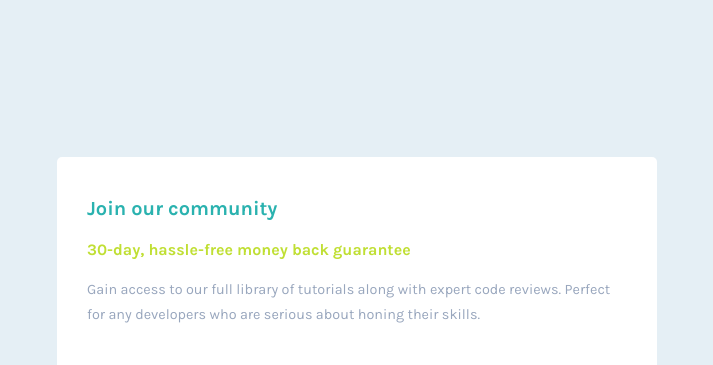
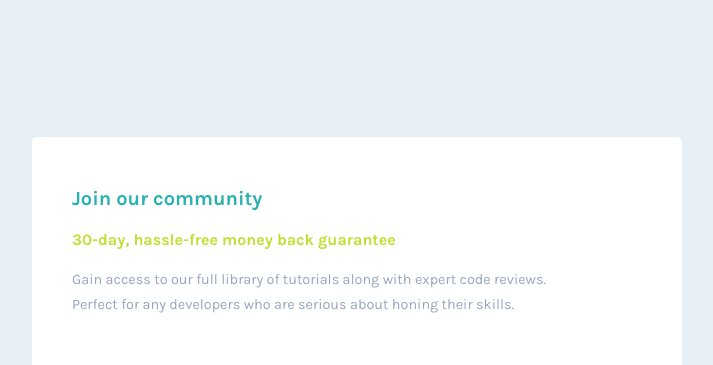
Before and after one commit to et-coder/pricing-grid-component, a plain HTML site: page index.html in a window 1280 px wide. Shown: the top 365 px of the page, without its empty margins (283-996 px from the left). Drawn offline with Linux system fonts and the light colour scheme.

Commit message:
adjust the text width

```diff
--- a/style.css
+++ b/style.css
@@ -122,7 +122,7 @@ body {
 
 @media only screen and (min-width: 1024px) {
     .container {
-        max-width: 600px;
+        max-width: 650px;
         display: grid;
         grid-template-columns: repeat(2, 1fr);
         grid-template-rows: 45% 55%;
@@ -132,10 +132,14 @@ body {
         grid-column: span 2;
     }
 
+    .hero-body {
+        width: 90%;
+    }
+
     .hero,
     .subscription,
     .why-us {
-        padding: 30px;
+        padding: 40px;
     }
 
 }
```
